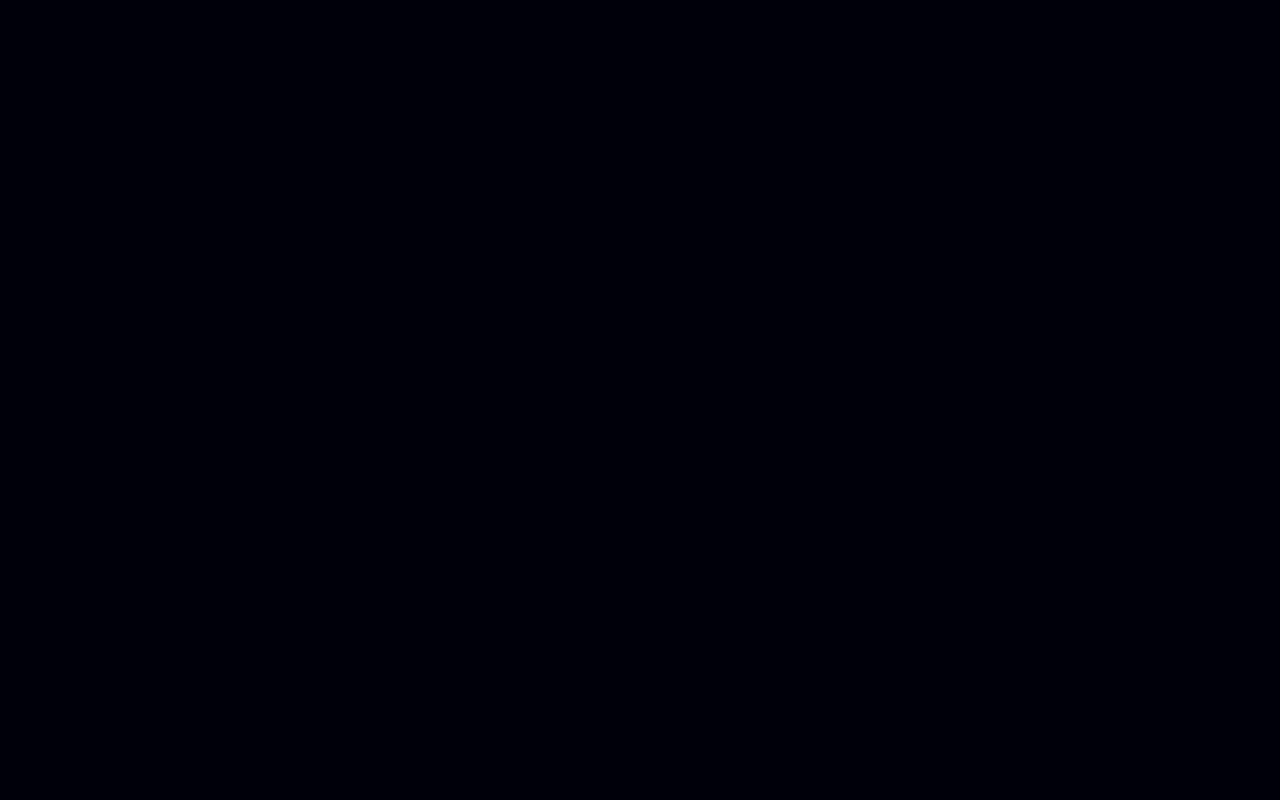
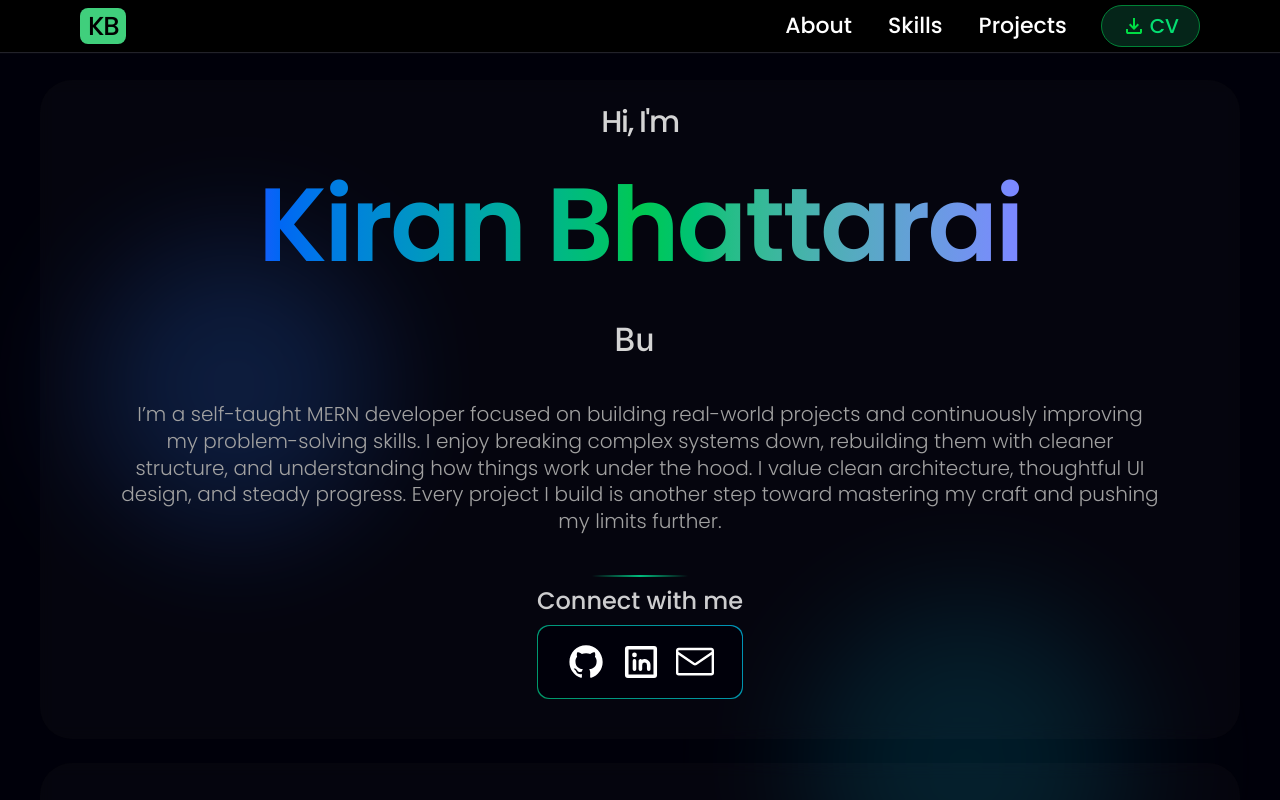
Before and after one commit to kiran-bhattarai/portfolio, a React (Vite) app: page / in a window 1280 px wide. Shown: the top 800 px of the page. Built offline with nearby package versions, Linux system fonts and the light colour scheme.

Commit message:
feat: connect routes to path

```diff
--- a/src/App.jsx
+++ b/src/App.jsx
@@ -1,9 +1,14 @@
+import Home from "./pages/Home"
+import Default from "./pages/Default"
+import { Routes, Route } from "react-router"
+
 function App() {
 
-
   return (
-    <>
-    </>
+      <Routes>
+        <Route path="/" element={<Home />}></Route>
+        <Route path="*" element={<Default />}></Route>
+      </Routes>
   )
 }
 
--- a/src/main.jsx
+++ b/src/main.jsx
@@ -2,9 +2,13 @@ import { StrictMode } from 'react'
 import { createRoot } from 'react-dom/client'
 import './index.css'
 import App from './App.jsx'
+import { BrowserRouter } from 'react-router'
+import ReactDOM from "react-dom/client"
 
-createRoot(document.getElementById('root')).render(
+ReactDOM.createRoot(document.getElementById('root')).render(
   <StrictMode>
-    <App />
+    <BrowserRouter>
+      <App />
+    </BrowserRouter>
   </StrictMode>
 )
```
